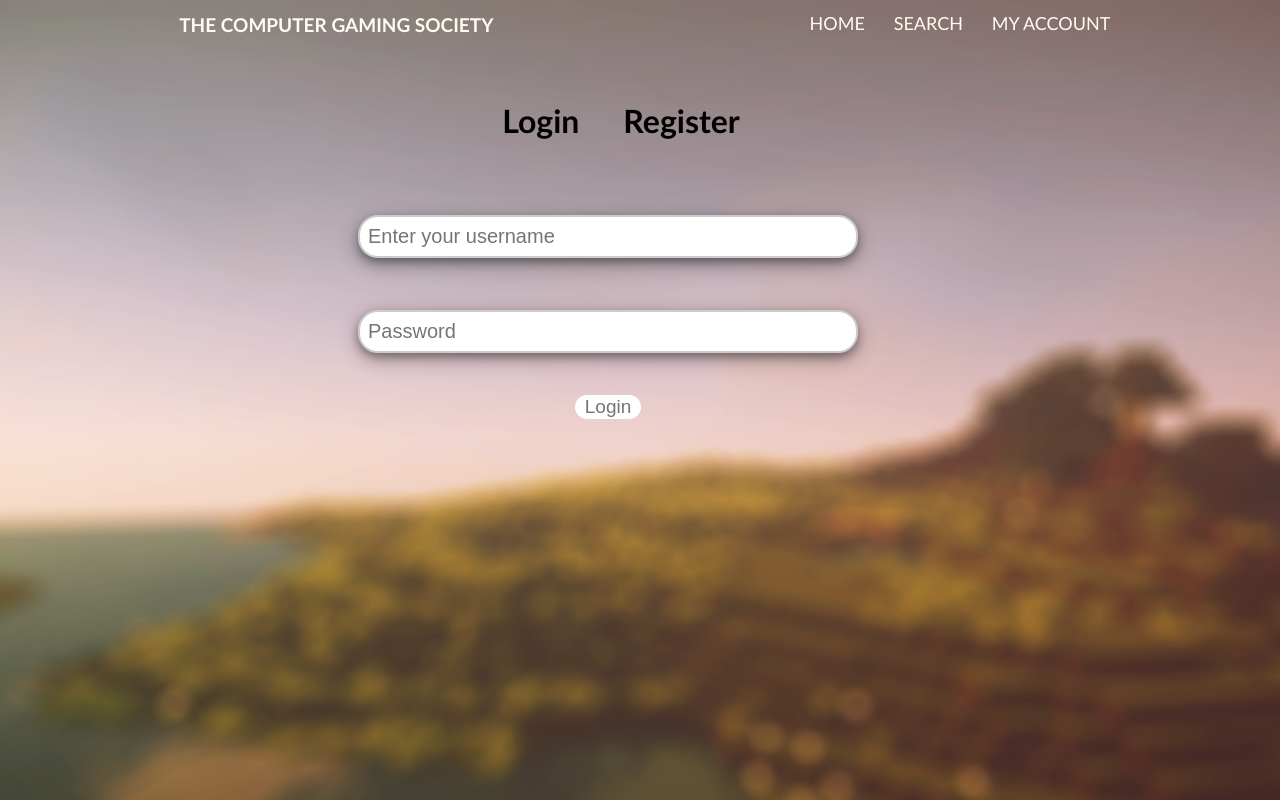
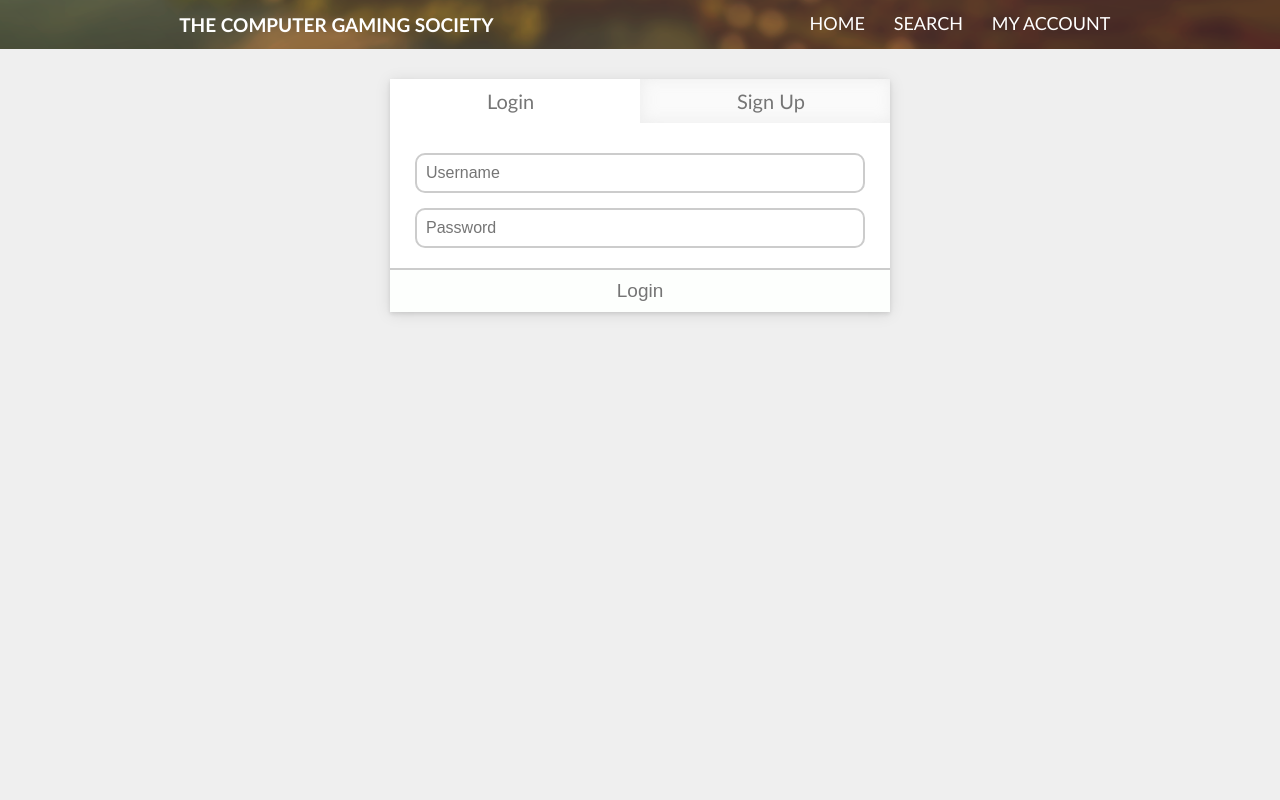
Before and after one commit to Futuramistic/SEG_Lab_Project, a PHP site: page /Login.php in a window 1280 px wide. Run offline with PHP 8.4, Linux system fonts and the light colour scheme.

Commit message:
Resolve conflicts with Login.php page

```diff
--- a/SEG_Website/public/shared/Login.php
+++ b/SEG_Website/public/shared/Login.php
@@ -1,26 +1,10 @@
 <?php
 require("../../private/initialize.php");
-createHeader("Login Page","stylesheets/stylesheet.css");
+createHeader("Login Page","stylesheets/stylesheet-login.css");
 require("navigation.php");
 require("../stylesheets/style.html");
 ?>
-<style>
-#loginMain{
-	width:550px;
-	height:300px;
-	float:right;
-	margin-top: 40px;
-	margin-right:30%;
-}
-#button {
-display: block;
-width: 120px;
-margin-top:25px;
-height 35px;
-}
-#login{ text-decoration: none; color:black; }
-#register{ text-decoration: none; color:black; }
-</style>
+
 <?php
 
 	if(check_login())
@@ -49,18 +33,24 @@ height 35px;
 	echo display_login_errors($errors);
 ?>
 
+<body>
 
-<body>
-<div id="loginMain">
-		<table align="center"><tr><td><h1 align="center"> Login </h1><td>
-		<td><h1 align="center"> <a href="Sign-Up.php" id="register">Register</a> </h1></td> </tr>
-		<table>
-		<form action="Login.php" method="post">
-		<tr><td><input type="text" placeholder="Enter your username" name="username"> </td> </tr>
-		<tr> <td ><input type="password" placeholder="Password" name="password"></td> </tr>
-		<tr> <td  align="center"> <button class="login" type="submit"> Login </button> </td></tr>
-    </form>
-    </table>
-</div>
+		<div class = "searchpanel" id="loginMain">
+			  <div class = "tab">
+			     <li style="float:left; background-color: white;"><a href="Login.php" style = "color: rgb(117,117,117); text-decoration:none">Login</a></li>
+		      </div>
+		      <div class = "tab">
+			     <li style="float:right; background-color: rgb(250,250,250); box-shadow: inset 2px -1px 15px rgba(190, 190, 190,0.2);"><a href="Sign-Up.php" id="register" style = "color: rgb(117,117,117); text-decoration:none">Sign Up</a></li>
+		      </div>
+    		<form action="Login.php" method="post">
+			     <div class = "paneldivision">
+			         <input type="text" placeholder="Username" name="username">
+		         </div>
+        	   	 <div class = "paneldivision" style="margin-bottom: 10px;">
+		              <input type="password" placeholder="Password" name="password">
+		         </div>
+			     <button type="submit" class="button">Login</button>
+    		</form>
+    	   </div>
 </body>
 </html>
--- /dev/null
+++ b/SEG_Website/public/stylesheets/stylesheet-login.css
@@ -0,0 +1,201 @@
+body {
+	margin: 0 auto;
+	height: 100%;
+	width: 100%;
+	color: black;
+	background-color: rgb(239,239,239);
+	background-repeat: repeat-y;
+	padding: 0px 0px 0px 0px;
+	font-family: Trebuchet MS, Arial;
+	overflow-x: hidden;
+}
+
+body, html {
+    padding: 0;
+    margin: 0;
+    height: 100%;
+}
+
+.nav
+{
+	width: 100%;
+	background-size:cover;
+	display: table;
+	margin: auto;
+	/*box-shadow: 0 4px 8px 0 rgba(3, 3, 3,0.1), 0 6px 20px 0 rgba(3, 3, 3,0.1);*/
+	top: 0;
+	/*position: fixed;*/
+	z-index:10000;
+	background-image: url("bannerImg3.jpg");
+	/*border-bottom: 2px solid  rgb(253,255,253);*/
+}
+
+.nav>.innernav{
+	width: 100%;
+	vertical-align: middle;
+	max-width: none;
+}
+
+.navtext{
+	font-family: Trebuchet MS, Arial;
+	text-transform: uppercase;
+	margin: 0 auto;
+	text-align: left;
+	font-size: 10;
+	line-height: 1;
+	padding-top: 0.1%;
+	padding-left: 3%;
+	width: 75%;
+
+}
+.innernav> .navtext> li{
+  display:inline;
+  list-style-type: none;
+  margin: 0;
+  padding: 0;
+	font-size: 18;
+	margin-right: 3%;
+	line-height: 2.5;
+	color: white;
+	padding-bottom: 0px;
+}
+.navtext > li>a{
+	color:white;
+	text-decoration: none;
+}
+.navtext > li> a:hover{
+	padding-bottom: 12px;
+	border-bottom: solid 3px white;
+}
+.banner{
+	width: 100%;
+	background-color:rgb(239,239,239);
+	background-size: cover;
+	background-position: center;
+	display: table;
+	top: 0;
+}
+
+.banner>.bannerinner{
+	diplay: table-cell;
+	vertical-align: middle;
+	width: 100%;
+	max-width: none;
+}
+.bannercontent{
+	max-width: 100%;
+	margin: 0 auto;
+	text-align:center;
+	font-size: 40;
+	color: white;
+	line-height: 0.5;
+}
+.bannercontent > h2
+{
+		/*text-shadow: 2px 2px 8px rgba(3, 3, 3,0.5);*/
+		line-height: 0.2;
+		font-family: "Trebuchet MS";
+		font-weight: 900;
+		font-size: 60;
+		color: white;
+		margin-top: 7%;
+}
+.bannercontent > article
+{
+		padding-top: 8%;
+		text-shadow: 2px 2px 8px rgba(3, 3, 3,0.5);
+		line-height: 1;
+		font-family: "Trebuchet MS";
+		font-weight: 100;
+		max-width: 60%;
+		margin: 0 auto;
+		font-size: 20;
+		color: white;
+}
+
+.searchpanel
+{
+	background-color: white;
+	width: 500px;
+	margin: 0 auto;
+	margin-top: 30px;
+	box-shadow: 0 2px 4px 0 rgba(3, 3, 3,0.1), 0 2px 15px 0 rgba(3, 3, 3,0.1);
+	margin-bottom: 30px;
+}
+.searchpanel > .tab > li{
+	width: 148px;
+	color: black;
+	font-size:20;
+	padding: 5px;
+	margin-bottom: 15px;
+	display:inline;
+	list-style-type: none;
+	padding-bottom:10px;
+	padding-top: 10px;
+	padding-left: 97px;
+
+
+}
+.searchpanel > .paneldivision
+{
+	/*background-color: rgb(225,225,225);*/
+	max-width: 450px;
+	padding: 10px;
+	padding-left:12px;
+	margin-bottom: 0px;
+	border-radius: 10px;
+}
+
+select {
+	margin: 0 auto;
+	width:400px;
+	padding-top: 10px;
+	padding-bottom: 10px;
+	font-size: 16px;
+	border:2px solid #ccc;
+	border-radius: 0px;
+	color:rgb(117,117,117);
+	padding-right: 0px;
+}
+input{
+	margin: 0 auto;
+	width:450px;
+	font-size: 16px;
+	padding:9px;
+	border:2px solid #ccc;
+    border-radius: 10px;
+	color:rgb(52,52,53);
+	margin-left: 25px;
+	margin-top: 15px;
+}
+#lastdivision{
+    margin-bottom: 15px;
+}
+.checkbox > article {
+	float: left;
+	color: rgb(117,117,117);
+}
+.checkbox > input {
+	float: left;
+
+}
+button
+{
+	width:500px;
+	border-top: 2px solid #ccc;
+	border-right: none;
+	border-bottom: none;
+	border-left: none;
+	background-color: rgb(253,255,253);
+	color:rgb(117,117,117);
+	font-size: 19px;
+	margin: 0 auto;
+	padding-top: 10px;
+	margin-top: 10px;
+	padding-bottom: 10px;
+}
+button:hover
+{
+	color: rgb(117,199,185);
+	cursor:pointer;
+}
```
